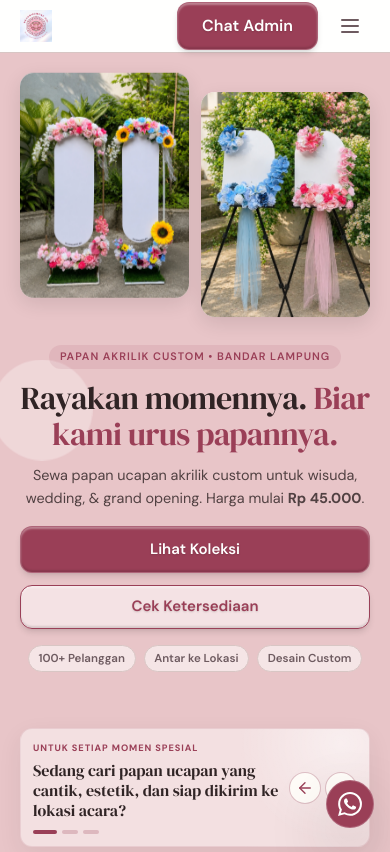
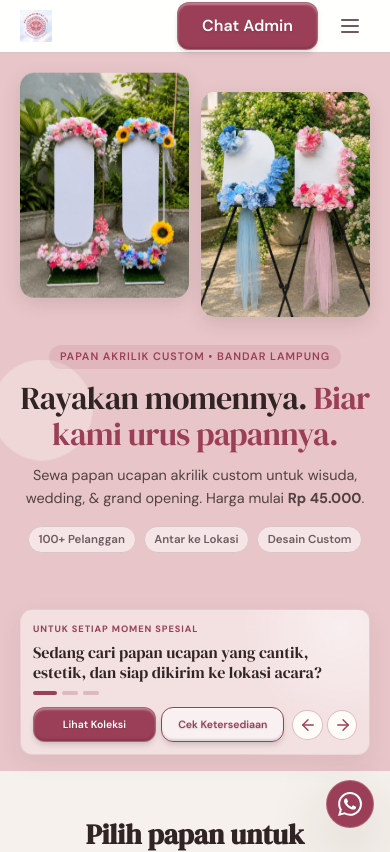
Before and after one commit to tegokkk/DECORMOMENT.BDL, a Next.js app: page / in a window 390 px wide. Shown: the top 852 px of the page. Built offline with nearby package versions, Linux system fonts and the light colour scheme.

Commit message:
style: refine question slide actions layout

```diff
--- a/src/components/sections/HeroSection.jsx
+++ b/src/components/sections/HeroSection.jsx
@@ -1,9 +1,7 @@
 import Image from 'next/image';
-import { site } from '@/data/site';
 import { products } from '@/data/products';
 import { formatRupiah, getActivePrice } from '@/lib/pricing';
 import styles from './HeroSection.module.css';
-import WhatsAppLink from '../ui/WhatsAppLink';
 
 export default function HeroSection() {
   const activePrices = products
@@ -59,13 +57,6 @@ export default function HeroSection() {
             Sewa papan ucapan akrilik custom untuk wisuda, wedding, &amp; grand opening. Harga mulai <strong>{formatRupiah(lowestPrice)}</strong>.
           </p>
 
-          <div className={styles.actions}>
-            <a href="#katalog" className={styles.primaryButton}>Lihat Koleksi</a>
-            <WhatsAppLink contact={site.whatsapp} placement="hero" className={styles.secondaryButton}>
-              Cek Ketersediaan
-            </WhatsAppLink>
-          </div>
-
           {/* Trust badges */}
           <div className={styles.trustRow}>
             <span className={styles.trustBadge}>100+ Pelanggan</span>
--- a/src/components/sections/HeroSection.module.css
+++ b/src/components/sections/HeroSection.module.css
@@ -164,76 +164,6 @@
   backdrop-filter: blur(4px);
 }
 
-/* ─── CTA Buttons ─── */
-.actions {
-  display: flex;
-  flex-wrap: wrap;
-  gap: var(--space-3);
-  justify-content: center;
-  margin-bottom: var(--space-4);
-}
-
-@media (min-width: 1024px) {
-  .actions { justify-content: flex-start; }
-}
-
-/* Very small phones: stack buttons */
-@media (max-width: 399px) {
-  .actions { flex-direction: column; }
-  .primaryButton, .secondaryButton { width: 100%; }
-}
-
-.primaryButton {
-  display: inline-flex;
-  align-items: center;
-  justify-content: center;
-  min-height: 2.75rem;
-  padding: 0.625rem 1.5rem;
-  background: var(--color-primary);
-  color: var(--color-on-primary);
-  border-radius: var(--candy-radius);
-  border: var(--candy-border);
-  box-shadow: var(--candy-shadow);
-  text-shadow: 0 1px 2px rgba(0,0,0,0.15);
-  font-weight: 600;
-  font-size: 0.9375rem;
-  transition: transform var(--motion-fast) var(--ease-out),
-              box-shadow var(--motion-fast) var(--ease-out),
-              background-color var(--motion-fast) var(--ease-out);
-}
-
-.primaryButton:hover {
-  background: var(--color-primary-hover);
-  transform: translateY(-1px);
-  box-shadow: var(--candy-shadow-hover);
-}
-
-.primaryButton:active {
-  background: var(--color-primary-active);
-  transform: translateY(1px);
-  box-shadow: var(--candy-shadow-active);
-}
-
-.secondaryButton {
-  display: inline-flex;
-  align-items: center;
-  justify-content: center;
-  min-height: 2.75rem;
-  padding: 0.625rem 1.5rem;
-  background: rgba(255,255,255,0.5);
-  border: 1.5px solid var(--color-primary);
-  color: var(--color-primary);
-  border-radius: var(--candy-radius);
-  font-weight: 600;
-  font-size: 0.9375rem;
-  backdrop-filter: blur(4px);
-  transition: background var(--motion-fast) var(--ease-out),
-              transform var(--motion-fast) var(--ease-out);
-}
-
-.secondaryButton:hover { background: var(--color-petal); }
-.secondaryButton:active { transform: translateY(1px); }
-
 /* ─── Image Wrapper ─── */
 .imageWrapper {
   flex: 1;
--- a/src/components/sections/QuestionSlides.jsx
+++ b/src/components/sections/QuestionSlides.jsx
@@ -2,7 +2,9 @@
 
 import { useState } from 'react';
 import { ArrowLeft, ArrowRight } from 'lucide-react';
+import { site } from '@/data/site';
 import styles from './QuestionSlides.module.css';
+import WhatsAppLink from '../ui/WhatsAppLink';
 
 const questions = [
   'Sedang cari papan ucapan yang cantik, estetik, dan siap dikirim ke lokasi acara?',
@@ -41,6 +43,13 @@ export default function QuestionSlides() {
           </div>
         </div>
 
+        <div className={styles.slideFooter}>
+          <div className={styles.actions}>
+            <a href="#katalog" className={styles.primaryButton}>Lihat Koleksi</a>
+            <WhatsAppLink contact={site.whatsapp} placement="questions" className={styles.secondaryButton}>
+              Cek Ketersediaan
+            </WhatsAppLink>
+          </div>
           <div className={styles.controls}>
             <span className={styles.counter} aria-hidden="true">
               0{activeIndex + 1}<span> / 0{questions.length}</span>
@@ -63,6 +72,7 @@ export default function QuestionSlides() {
             </button>
           </div>
         </div>
+      </div>
     </section>
   );
 }
--- a/src/components/sections/QuestionSlides.module.css
+++ b/src/components/sections/QuestionSlides.module.css
@@ -5,13 +5,13 @@
 
 .container {
   width: min(100%, var(--container-max));
-  min-height: 9.5rem;
+  min-height: 0;
   margin-inline: auto;
   padding: 1.5rem clamp(2rem, 4vw, 3.5rem);
   display: flex;
-  align-items: center;
-  justify-content: space-between;
-  gap: var(--space-8);
+  flex-direction: column;
+  align-items: stretch;
+  gap: var(--space-4);
   border: 1px solid rgb(154 63 87 / 12%);
   border-radius: var(--radius-dialog);
   background:
@@ -47,6 +47,71 @@
   font-size: clamp(1.4rem, 2vw, 1.85rem);
   line-height: 1.3;
   animation: questionEnter 280ms var(--ease-out) both;
+}
+
+.slideFooter {
+  display: flex;
+  align-items: center;
+  justify-content: space-between;
+  gap: var(--space-6);
+}
+
+.actions {
+  display: flex;
+  flex-wrap: wrap;
+  flex: 0 1 auto;
+  gap: var(--space-2);
+}
+
+.primaryButton,
+.secondaryButton {
+  display: inline-flex;
+  width: 9rem;
+  min-height: 2.4rem;
+  align-items: center;
+  justify-content: center;
+  padding: 0.5rem 1rem;
+  border-radius: var(--candy-radius);
+  font-size: 0.82rem;
+  font-weight: 600;
+  text-align: center;
+  transition: transform var(--motion-fast) var(--ease-out), background-color var(--motion-fast) var(--ease-out), box-shadow var(--motion-fast) var(--ease-out);
+}
+
+.primaryButton {
+  border: var(--candy-border);
+  background: var(--color-primary);
+  box-shadow: var(--candy-shadow);
+  color: var(--color-on-primary);
+  text-shadow: 0 1px 2px rgb(0 0 0 / 15%);
+}
+
+.primaryButton:hover {
+  transform: translateY(-1px);
+  background: var(--color-primary-hover);
+  box-shadow: var(--candy-shadow-hover);
+}
+
+.secondaryButton {
+  border: 1.5px solid var(--color-primary);
+  background: rgb(255 255 255 / 55%);
+  color: var(--color-primary);
+}
+
+.secondaryButton:hover {
+  transform: translateY(-1px);
+  background: var(--color-surface);
+}
+
+.primaryButton:active,
+.secondaryButton:active {
+  transform: translateY(1px);
+}
+
+.primaryButton:focus-visible,
+.secondaryButton:focus-visible {
+  outline: 3px solid var(--color-focus);
+  outline-offset: 3px;
 }
 
 .pagination {
@@ -127,13 +192,14 @@
 
   .container {
     min-height: 0;
-    align-items: center;
-    gap: var(--space-2);
+    align-items: stretch;
+    flex-direction: column;
+    gap: var(--space-3);
     padding: 0.75rem;
     border-radius: var(--radius-panel);
   }
 
-  .copy { flex: 1; }
+  .copy { flex: auto; }
 
   .eyebrow {
     margin-bottom: 0.25rem;
@@ -148,6 +214,27 @@
   .question {
     font-size: clamp(1rem, 4vw, 1.2rem);
     line-height: 1.25;
+  }
+
+  .slideFooter {
+    gap: 0.5rem;
+  }
+
+  .actions {
+    flex-wrap: nowrap;
+    gap: 0.35rem;
+    flex: 1 1 auto;
+  }
+
+  .primaryButton,
+  .secondaryButton {
+    width: auto;
+    min-width: 0;
+    min-height: 2.2rem;
+    flex: 1 1 0;
+    padding: 0.35rem 0.35rem;
+    font-size: 0.66rem;
+    line-height: 1.15;
   }
 
   .pagination {
@@ -168,8 +255,8 @@
   }
 
   .arrow {
-    width: 2rem;
-    height: 2rem;
+    width: 1.9rem;
+    height: 1.9rem;
   }
 }
 
```
Lines whose indentation alone changed are shown as unchanged.
